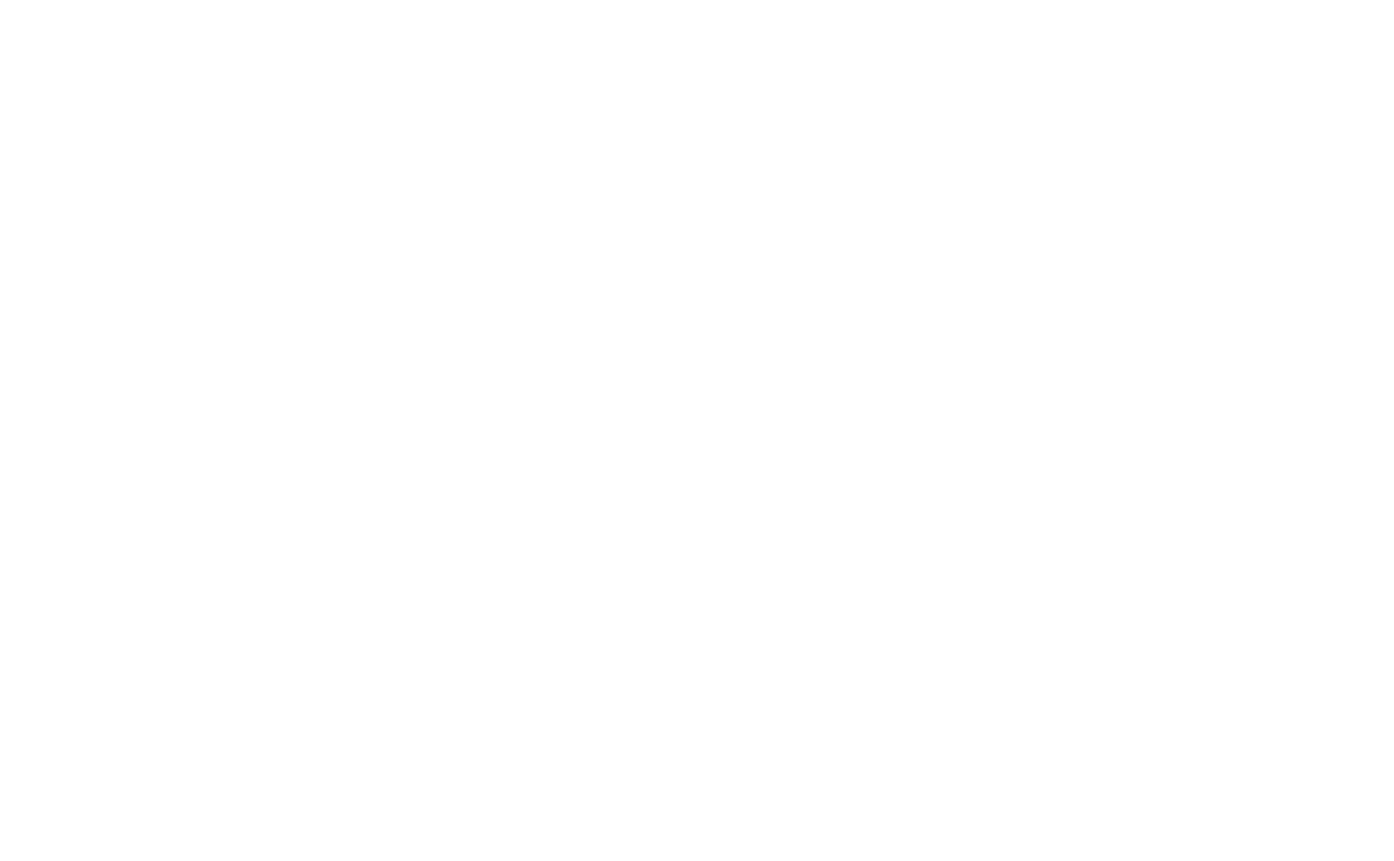
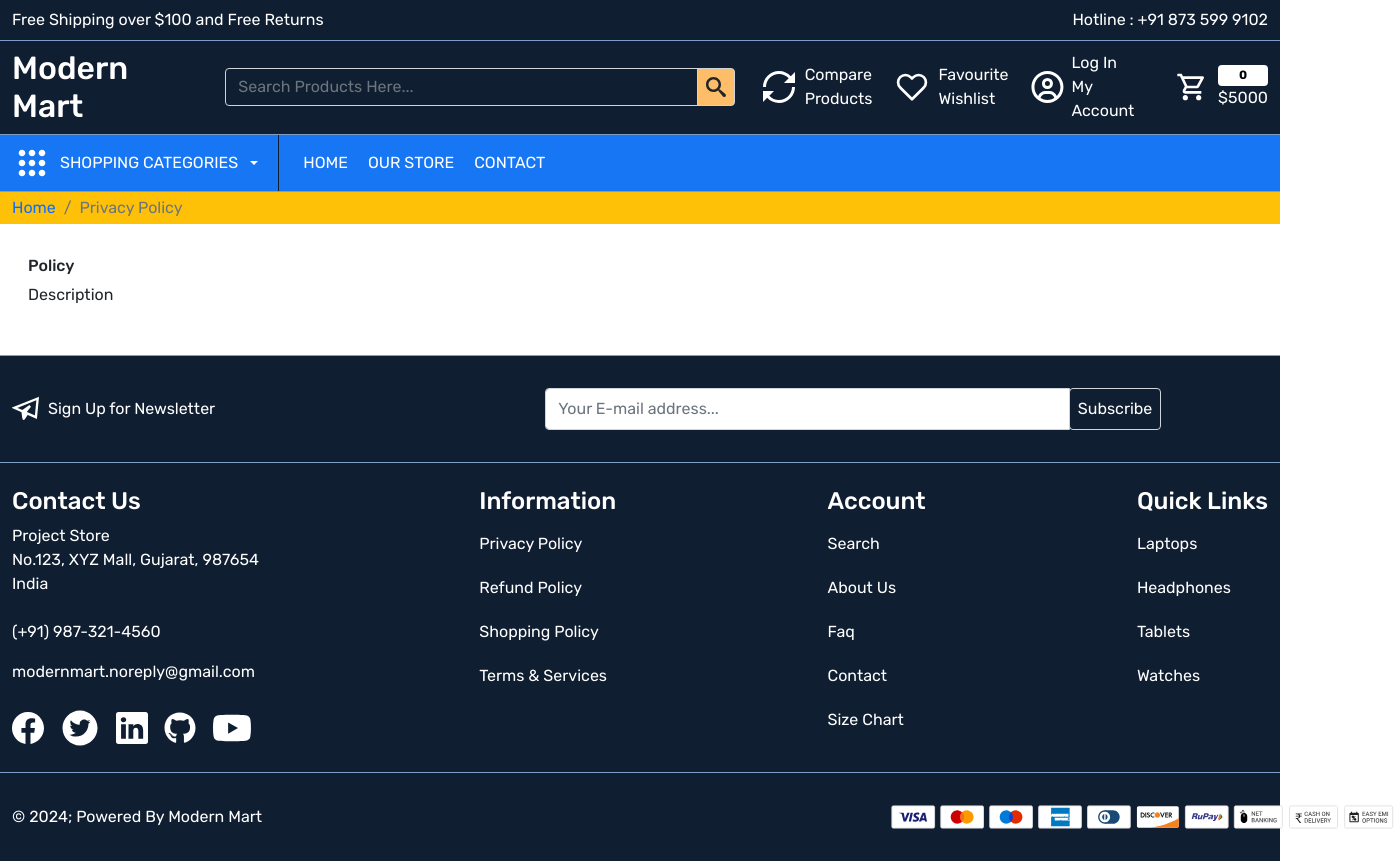
Before and after one commit to rajanptl-9/Modern-Mart-Frontend, a React (Create React App) app: page /privacy-policy in a window 1280 px wide. Before the commit this address had no page. Shown: the whole page, 1394 px wide, since content can reach past the window. Before the commit the page ends 800 px from the top, so only its background shows below. Built offline with nearby package versions, Linux system fonts and the light colour scheme.

Commit message:
See password icon changed and empty pages of policies added

```diff
--- a/src/App.js
+++ b/src/App.js
@@ -12,6 +12,10 @@ import Login from './pages/Login';
 import Signup from './pages/Signup';
 import ForgotPassword from './pages/ForgotPassword';
 import ResetPassword from './pages/ResetPassword';
+import RefundPolicy from './pages/RefundPolicy';
+import PrivacyPolicy from './pages/PrivacyPolicy';
+import TermsAndConditions from './pages/TermsAndConditions';
+import ShoppingPolicy from './pages/ShoppingPolicy';
 
 function App() {
   return (
@@ -28,6 +32,10 @@ function App() {
           <Route path='signup' element={<Signup/>}/>
           <Route path='forgot-password' element={<ForgotPassword/>}/>
           <Route path='reset-password' element={<ResetPassword/>}/>
+          <Route path='shopping-policy' element={<ShoppingPolicy/>}/>
+          <Route path='refund-policy' element={<RefundPolicy/>}/>
+          <Route path='privacy-policy' element={<PrivacyPolicy/>}/>
+          <Route path='terms-and-conditions' element={<TermsAndConditions/>}/>
         </Route>
       </Routes>
     </BrowserRouter>
--- a/src/components/Footer.js
+++ b/src/components/Footer.js
@@ -37,25 +37,25 @@ const Footer = () => {
               <div className="footer-links d-flex flex-column">
                 <address>Project Store<br /> No.123, XYZ Mall, Gujarat, 987654<br />India
                 </address>
-                <a href="tel:+919873214560" className='text-white mb-2 mt-2'>+91 9873214560</a>
+                <a href="tel:+919873214560" className='text-white mb-2 mt-2'>(+91) 987-321-4560</a>
                 <a href="mailto:modernmart.noreply@gmail.com" className='text-white mb-2 mt-2'>modernmart.noreply@gmail.com</a>
                 <div className="social-profiles mt-3">
-                  <a href="/" className='text-white'><BsFacebook className='fs-2 me-3' /></a>
-                  <a href="/" className='text-white'><AiFillTwitterCircle className='fs-1 me-3' /></a>
-                  <a href="" className='text-white'><BsLinkedin className='fs-2 me-3' /></a>
-                  <a href="/" className='text-white'><FaGithub className='fs-2 me-3' /></a>
-                  <a href="/" className='text-white'><FaYoutube className='fs-1 me-3' /></a>
+                  <Link to="/" className='text-white'><BsFacebook className='fs-2 me-3' /></Link>
+                  <Link to="/" className='text-white'><AiFillTwitterCircle className='fs-1 me-3' /></Link>
+                  <Link to="/" className='text-white'><BsLinkedin className='fs-2 me-3' /></Link>
+                  <Link to="/" className='text-white'><FaGithub className='fs-2 me-3' /></Link>
+                  <Link to="/" className='text-white'><FaYoutube className='fs-1 me-3' /></Link>
                 </div>
               </div>
             </div>
             <div className="link-menu-footer">
               <h4>Information</h4>
               <div className="footer-links d-flex flex-column">
-                <Link className='text-white py-2 mb-1'>Privacy Policy</Link>
-                <Link className='text-white py-2 mb-1'>Return Policy</Link>
-                <Link className='text-white py-2 mb-1'>Shopping Policy</Link>
-                <Link className='text-white py-2 mb-1'>Terms & Services</Link>
-                <Link className='text-white py-2 mb-1'>Blogs</Link>
+                <Link to={"/privacy-policy"} className='text-white py-2 mb-1'>Privacy Policy</Link>
+                <Link to={"/refund-policy"} className='text-white py-2 mb-1'>Refund Policy</Link>
+                <Link to={"/shopping-policy"} className='text-white py-2 mb-1'>Shopping Policy</Link>
+                <Link to={"/terms-and-conditions"} className='text-white py-2 mb-1'>Terms & Services</Link>
+                {/* <Link className='text-white py-2 mb-1'>Blogs</Link> */}
               </div>
             </div>
             <div className="link-menu-footer">
--- a/src/pages/Login.js
+++ b/src/pages/Login.js
@@ -2,7 +2,8 @@ import {React, useState} from 'react';
 import MetaTags from '../components/MetaTags';
 import BreadCrums from '../components/BreadCrumbs';
 import { Link } from 'react-router-dom';
-import { PiEyeLight,PiEyeSlash } from "react-icons/pi";
+import { VscEye,VscEyeClosed } from "react-icons/vsc";
+
 
 const Login = () => {
     const [seePassword, setSeePassword] = useState(false);
@@ -22,7 +23,7 @@ const Login = () => {
                                 <form action="">
                                     <div><input type="email" name="email" id="" className='w-100 my-3 form-control' placeholder='Email' required /></div>
                                     <div className='position-relative'><input type={seePassword ? "text" : "password"} name="password" id="" className='w-100 mb-2 form-control' placeholder='Password' required />
-                                    {seePassword? <span className='password-eye-auth'><PiEyeLight onClick={handlePasswordEye}/></span> : <span className='password-eye-auth'><PiEyeSlash onClick={handlePasswordEye}/></span>}</div>
+                                    {seePassword? <span className='password-eye-auth'><VscEye onClick={handlePasswordEye}/></span> : <span className='password-eye-auth'><VscEyeClosed onClick={handlePasswordEye}/></span>}</div>
                                     <p className="mb-4"><Link to="/forgot-password">Forgot-password?</Link></p>
                                     <div className="d-flex justify-content-center gap-20">
                                         <button type='submit' className="button">Log In</button>
--- /dev/null
+++ b/src/pages/PrivacyPolicy.js
@@ -0,0 +1,27 @@
+import React from 'react';
+import MetaTags from '../components/MetaTags';
+import BreadCrums from '../components/BreadCrumbs';
+
+const PrivacyPolicy = () => {
+    return (
+        <>
+            <MetaTags title="Privacy Policy | Modern Mart" />
+            <BreadCrums page="Privacy Policy" />
+            <section className="policy-wrapper">
+                <div className="container-xxl py-3">
+                    <div className="row">
+                        <div className="col-12">
+                            <div className="policy bg-white p-3">
+                                <h6>Policy</h6>
+                                <p>Description</p>
+                            </div>
+                        </div>
+                    </div>
+                </div>
+            </section>
+
+        </>
+    )
+}
+
+export default PrivacyPolicy
--- /dev/null
+++ b/src/pages/RefundPolicy.js
@@ -0,0 +1,27 @@
+import React from 'react';
+import MetaTags from '../components/MetaTags';
+import BreadCrums from '../components/BreadCrumbs';
+
+const RefundPolicy = () => {
+    return (
+        <>
+            <MetaTags title="Refund Policy | Modern Mart" />
+            <BreadCrums page="Refund Policy" />
+            <section className="policy-wrapper">
+                <div className="container-xxl py-3">
+                    <div className="row">
+                        <div className="col-12">
+                            <div className="policy bg-white p-3">
+                                <h6>Policy</h6>
+                                <p>Description</p>
+                            </div>
+                        </div>
+                    </div>
+                </div>
+            </section>
+
+        </>
+    )
+}
+
+export default RefundPolicy
--- a/src/pages/ResetPassword.js
+++ b/src/pages/ResetPassword.js
@@ -1,7 +1,7 @@
 import {React, useState} from 'react';
 import MetaTags from '../components/MetaTags';
 import BreadCrums from '../components/BreadCrumbs';
-import { PiEyeLight,PiEyeSlash } from "react-icons/pi";
+import { VscEye,VscEyeClosed } from "react-icons/vsc";
 
 const ResetPassword = () => {
     const [seePassword, setSeePassword] = useState(false);
@@ -24,9 +24,9 @@ const ResetPassword = () => {
                                 <h2 className='text-center'>Reset Password</h2>
                                 <form action="">
                                     <div className='position-relative'><input type={seePassword ? "text" : "password"} name="new-password" id="" className='w-100 mb-3 form-control' placeholder='Type new password' required />
-                                    {seePassword? <span className='password-eye-auth'><PiEyeLight onClick={handlePasswordEye}/></span> : <span className='password-eye-auth'><PiEyeSlash onClick={handlePasswordEye}/></span>}</div>
+                                    {seePassword? <span className='password-eye-auth'><VscEye onClick={handlePasswordEye}/></span> : <span className='password-eye-auth'><VscEyeClosed onClick={handlePasswordEye}/></span>}</div>
                                     <div className='position-relative'><input type={seeConfirmPassword ? "text" : "password"} name="confirm-new-password" id="" className='w-100 mb-4 form-control' placeholder='Re-type new password' required />
-                                    {seeConfirmPassword? <span className='password-eye-auth'><PiEyeLight onClick={handleConfirmPasswordEye}/></span> : <span className='password-eye-auth'><PiEyeSlash onClick={handleConfirmPasswordEye}/></span>}</div>
+                                    {seeConfirmPassword? <span className='password-eye-auth'><VscEye onClick={handleConfirmPasswordEye}/></span> : <span className='password-eye-auth'><VscEyeClosed onClick={handleConfirmPasswordEye}/></span>}</div>
                                     <div className="d-flex justify-content-center gap-20">
                                         <button type='submit' className="button">Submit</button>
                                     </div>
--- /dev/null
+++ b/src/pages/ShoppingPolicy.js
@@ -0,0 +1,26 @@
+import React from 'react';
+import MetaTags from '../components/MetaTags';
+import BreadCrums from '../components/BreadCrumbs';
+
+const ShoppingPolicy = () => {
+    return (
+        <>
+            <MetaTags title="Shopping Policy | Modern Mart" />
+            <BreadCrums page="Shopping Policy" />
+            <section className="policy-wrapper">
+                <div className="container-xxl py-3">
+                    <div className="row">
+                        <div className="col-12">
+                            <div className="policy bg-white p-3">
+                                <h6>Policy</h6>
+                                <p>Description</p>
+                            </div>
+                        </div>
+                    </div>
+                </div>
+            </section>
+        </>
+    )
+}
+
+export default ShoppingPolicy
--- a/src/pages/Signup.js
+++ b/src/pages/Signup.js
@@ -2,7 +2,7 @@ import {React, useState} from 'react';
 import MetaTags from '../components/MetaTags';
 import BreadCrums from '../components/BreadCrumbs';
 import { Link } from 'react-router-dom';
-import { PiEyeLight,PiEyeSlash } from "react-icons/pi";
+import { VscEye,VscEyeClosed } from "react-icons/vsc";
 
 const Signup = () => {
     const [seePassword, setSeePassword] = useState(false);
@@ -28,9 +28,9 @@ const Signup = () => {
                                     <div><input type="tel" name="phone" id="" className='w-100 my-3 form-control' placeholder='Phone No.' required /></div>
                                     <div><input type="email" name="email" id="" className='w-100 my-3 form-control' placeholder='Email' required /></div>
                                     <div className='position-relative'><input type={seePassword ? "text" : "password"} name="password" id="" className='w-100 mb-3 form-control' placeholder='Password' required />
-                                    {seePassword? <span className='password-eye-auth'><PiEyeLight onClick={handlePasswordEye}/></span> : <span className='password-eye-auth'><PiEyeSlash onClick={handlePasswordEye}/></span>}</div>
+                                    {seePassword? <span className='password-eye-auth'><VscEye onClick={handlePasswordEye}/></span> : <span className='password-eye-auth'><VscEyeClosed onClick={handlePasswordEye}/></span>}</div>
                                     <div className='position-relative'><input type={seeConfirmPassword ? "text" : "password"} name="confirm-password" id="" className='w-100 mb-2 form-control' placeholder='Confirm-Password' required />
-                                    {seeConfirmPassword? <span className='password-eye-auth'><PiEyeLight onClick={handleConfirmPasswordEye}/></span> : <span className='password-eye-auth'><PiEyeSlash onClick={handleConfirmPasswordEye}/></span>}</div>
+                                    {seeConfirmPassword? <span className='password-eye-auth'><VscEye onClick={handleConfirmPasswordEye}/></span> : <span className='password-eye-auth'><VscEyeClosed onClick={handleConfirmPasswordEye}/></span>}</div>
                                     <p className="mb-4">Already have account? <Link to={'/login'}>Login.</Link></p>
                                     <div className="d-flex justify-content-center gap-20">
                                         <Link to={"/signup"} className='signup'><button className="button" type='submit'>Sign Up</button></Link>
--- /dev/null
+++ b/src/pages/TermsAndConditions.js
@@ -0,0 +1,27 @@
+import React from 'react';
+import MetaTags from '../components/MetaTags';
+import BreadCrums from '../components/BreadCrumbs';
+
+const TermsAndConditions = () => {
+    return (
+        <>
+            <MetaTags title="Terms && Conditions | Modern Mart" />
+            <BreadCrums page="Terms && Conditions" />
+            <section className="policy-wrapper">
+                <div className="container-xxl py-3">
+                    <div className="row">
+                        <div className="col-12">
+                            <div className="policy bg-white p-3">
+                                <h6>Terms and Conditions</h6>
+                                <p>Description</p>
+                            </div>
+                        </div>
+                    </div>
+                </div>
+            </section>
+
+        </>
+    )
+}
+
+export default TermsAndConditions;
```
